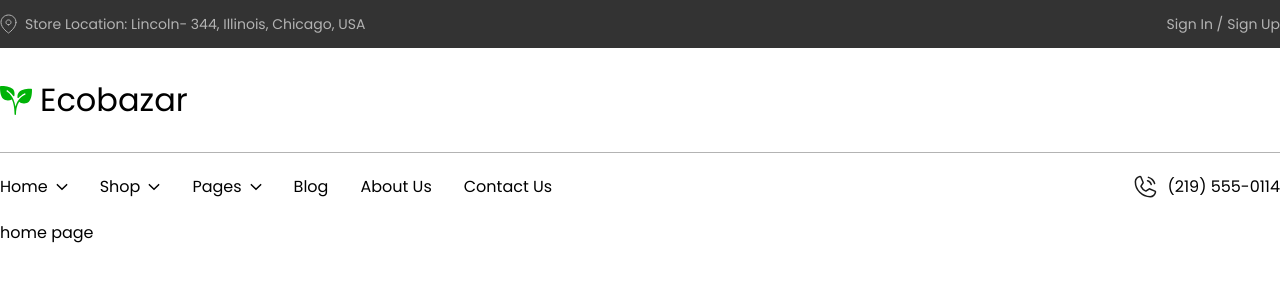
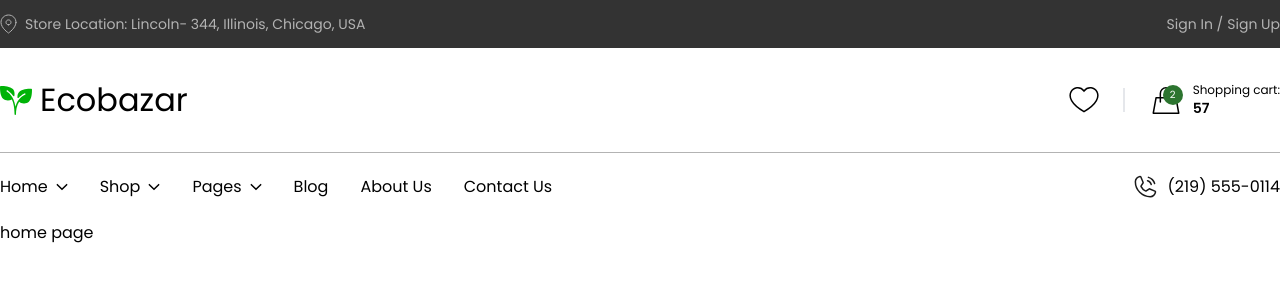
Before and after one commit to yurasytnyk/ecobazar, a Next.js app: page / in a window 1280 px wide. Shown: the top 300 px of the page. Built offline with nearby package versions, Linux system fonts and the light colour scheme.

Commit message:
feat: updated middle-header layout

```diff
--- a/src/components/middle-header/middle-header.tsx
+++ b/src/components/middle-header/middle-header.tsx
@@ -1,11 +1,26 @@
+import Link from "next/link";
+
 import { Logo } from "@/components/logo/logo";
+import { HeartIcon } from "@/components/icons/heart-icon";
 import { PUBLIC_ROUTES } from "@/shared/enums/routes.enums";
+import { ShoppingCart } from "@/components/shopping-cart/shopping-cart";
 
 export const MiddleHeader = () => {
   return (
     <div className="border-b border-b-gray-300">
-      <div className="container mx-auto py-7">
+      <div className="container mx-auto py-7 flex justify-between items-center">
         <Logo href={PUBLIC_ROUTES.HOME} />
+
+        <div className="flex items-center gap-2">
+          {/* TODO: use href for the saved */}
+          <Link href="/" aria-label="show saved items">
+            <HeartIcon className="hover:text-red-500 duration-300 transition-colors" />
+          </Link>
+
+          <hr className="border h-6 mx-4 self-center" />
+
+          <ShoppingCart amount={2} price={57} />
+        </div>
       </div>
     </div>
   );
```
